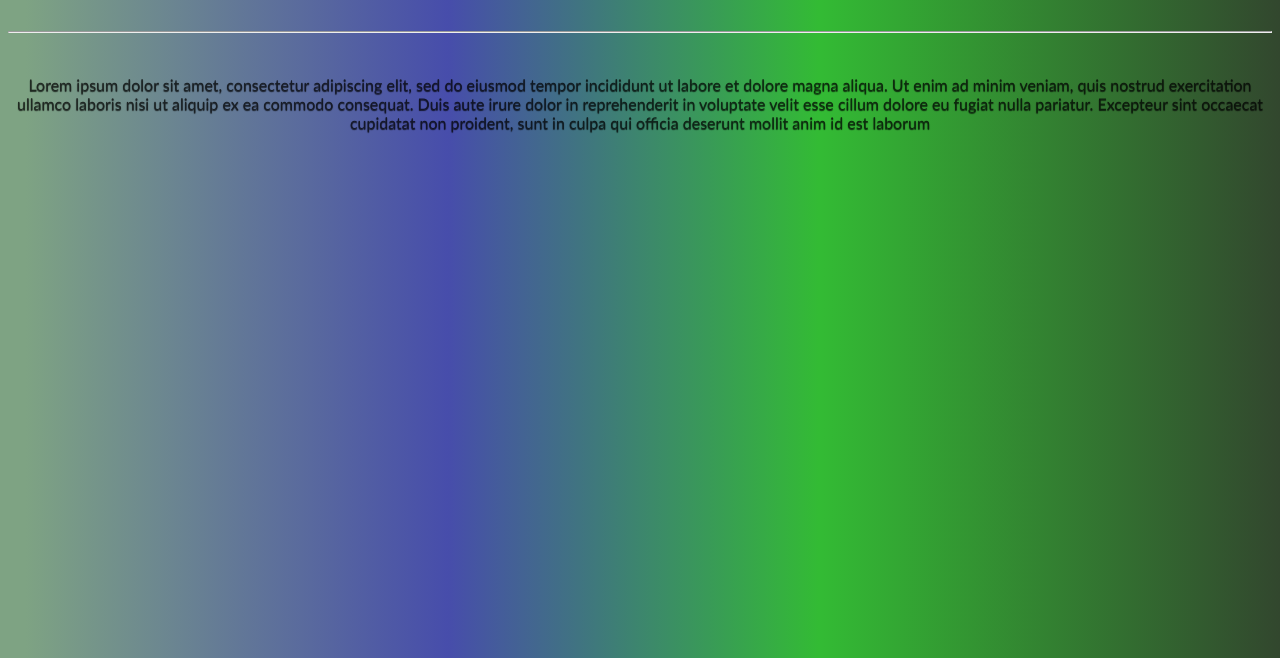
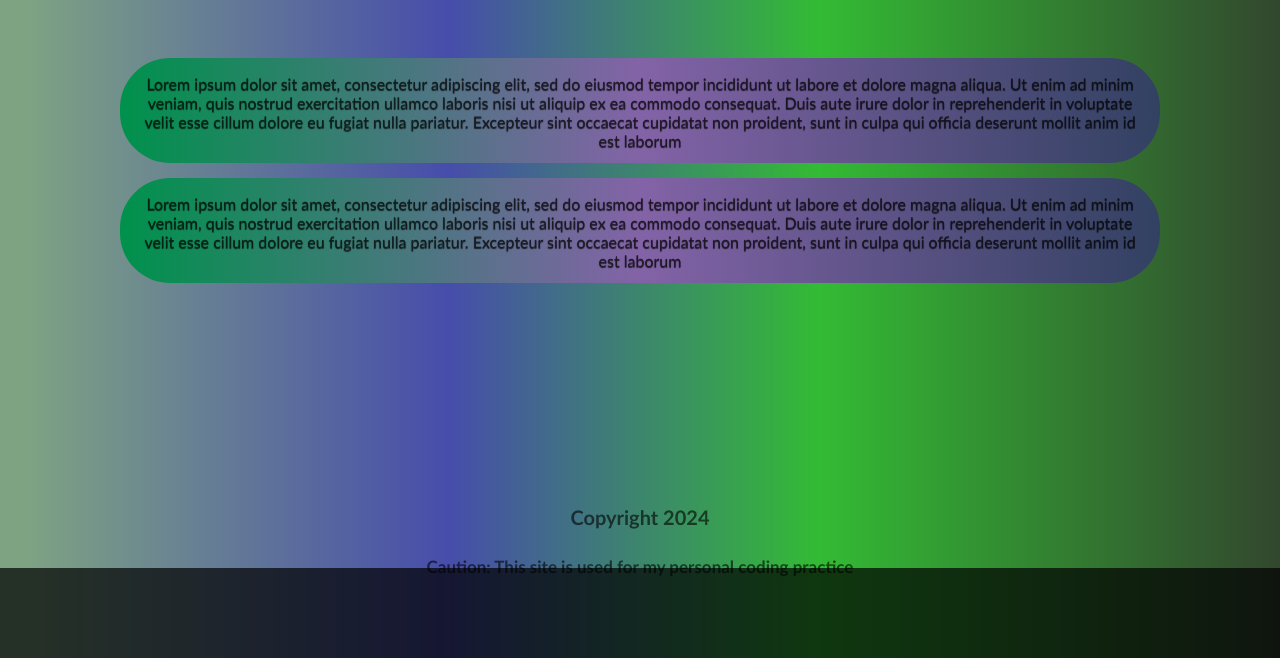
Before and after one commit to matiiska/matiiska.github.io, a plain HTML site: page index.html in a window 1280 px wide. Shown: the part 142-800 px from the top of the page. Drawn offline with Linux system fonts and the light colour scheme; a web font is replaced by a local one.

Commit message:
overhaul

```diff
--- a/index.html
+++ b/index.html
@@ -1,6 +1,12 @@
+<!DOCTYPE html>
+<html>
 <!DOCTYPE html>
 <html>
 <head>
+<style>
+  @import url('https://fonts.googleapis.com/css2?family=Baloo+Bhaina+2&family=Josefin+Sans:ital@1&display=swap');
+  @import url('https://fonts.googleapis.com/css2?family=Josefin+Sans:ital@1&display=swap');
+</style>
 <title>Matiiska's Homepage</title>
 <link rel="stylesheet" type=text/css href="style.css" media="screen" />
 </head>
@@ -8,8 +14,9 @@
 <br>
 <h1>M y <br>  H  o  m  e    p   a  g  e</h1>
 <br>
-<hr>
 <br>
+<br>
+<div class="box">
 <p>
 Lorem ipsum dolor sit amet,
 consectetur adipiscing elit,
@@ -18,7 +25,20 @@ Ut enim ad minim veniam, quis nostrud exercitation ullamco laboris
 nisi ut aliquip ex ea commodo consequat. Duis aute irure dolor
 in reprehenderit in voluptate velit esse cillum dolore eu fugiat
 nulla pariatur. Excepteur sint occaecat cupidatat non proident,
-sunt in culpa qui officia deserunt mollit anim id est laborum
-</p>
+sunt in culpa qui officia deserunt mollit anim id est laborum</p></div>
+<div class="box2">
+<p>
+Lorem ipsum dolor sit amet,
+consectetur adipiscing elit,
+sed do eiusmod tempor incididunt ut labore et dolore magna aliqua.
+Ut enim ad minim veniam, quis nostrud exercitation ullamco laboris
+nisi ut aliquip ex ea commodo consequat. Duis aute irure dolor
+in reprehenderit in voluptate velit esse cillum dolore eu fugiat
+nulla pariatur. Excepteur sint occaecat cupidatat non proident,
+sunt in culpa qui officia deserunt mollit anim id est laborum</p></div>
+<div class="box3">
+</div>
+<h2>Copyright 2024</h2>
+<h3>Caution: This site is used for my personal coding practice</h3>
 </body>
 </html>
--- a/style.css
+++ b/style.css
@@ -7,14 +7,18 @@ h1 {
 }
 
 h1 {
-  font-family:Trebuchet MS
+  font-family:Josefin Sans;
+  font-size:
 }
 
 h1 {
   opacity: 0.7;
 }
 
-
+h1 {
+   position: relative;
+   top:-20px
+}
 
 body {
   background: rgb(126,163,131);
@@ -64,3 +68,88 @@ p {
 a {
   text-align:center
 }
+
+.box {
+   width:1000px;
+   height: 65px;
+   padding: 20px;
+   opacity: 1;
+   text-align:center;
+   position: relative;
+   margin: auto;
+   border-radius:50px;
+   border-color:black;
+   border-width:0px;
+   background: rgb(0,145,76);
+   background: linear-gradient(90deg, rgba(0,145,76,1) 0%, rgba(131,99,167,1) 50%, rgba(50,65,98,1) 100%);
+}
+
+.box {
+   position:relative;
+   top: -30px
+}
+
+.box2 {
+   width:1000px;
+   height: 65px;
+   padding: 20px;
+   opacity: 1;
+   text-align:center;
+   position: relative;
+   margin: auto;
+   border-radius:50px;
+   border-color:black;
+   border-width:0px;
+   background: rgb(0,145,76);
+   background: linear-gradient(90deg, rgba(0,145,76,1) 0%, rgba(131,99,167,1) 50%, rgba(50,65,98,1) 100%);
+}
+
+.box2 {
+   top: -15px
+}
+
+h1 {
+   font-size:45px;
+}
+
+.box3 {
+   width:1700px;
+   height: 50px;
+   padding: 20px;
+   background-color:black;
+   opacity:0.7;
+   font-family
+}
+
+.box3 {
+   position:absolute;
+   bottom: 0;
+   right:0
+}
+
+h2 {
+   text-align:center;
+   font-family: Trebuchet MS;
+   position: Relative;
+   color:black;
+   opacity: 0.6;
+   font-size:20px;
+   position:relative;
+   top:190px
+}
+
+h3 {
+   text-align:center;
+   font-family: Trebuchet MS;
+   position: Relative;
+   color:black;
+   opacity: 0.6;
+   font-size:17px;
+   position:relative;
+   top:200px
+}
+
+p {
+   position:relative;
+   bottom:20px
+}
```
